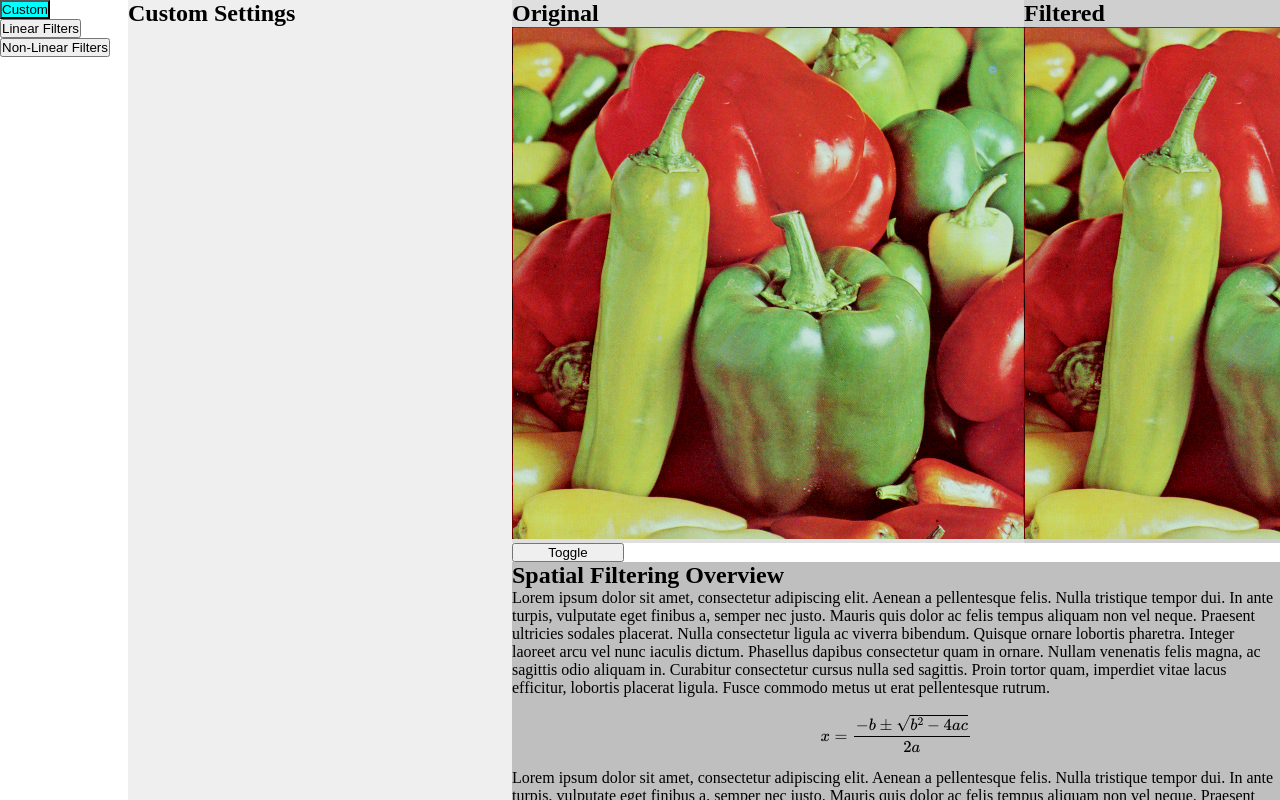
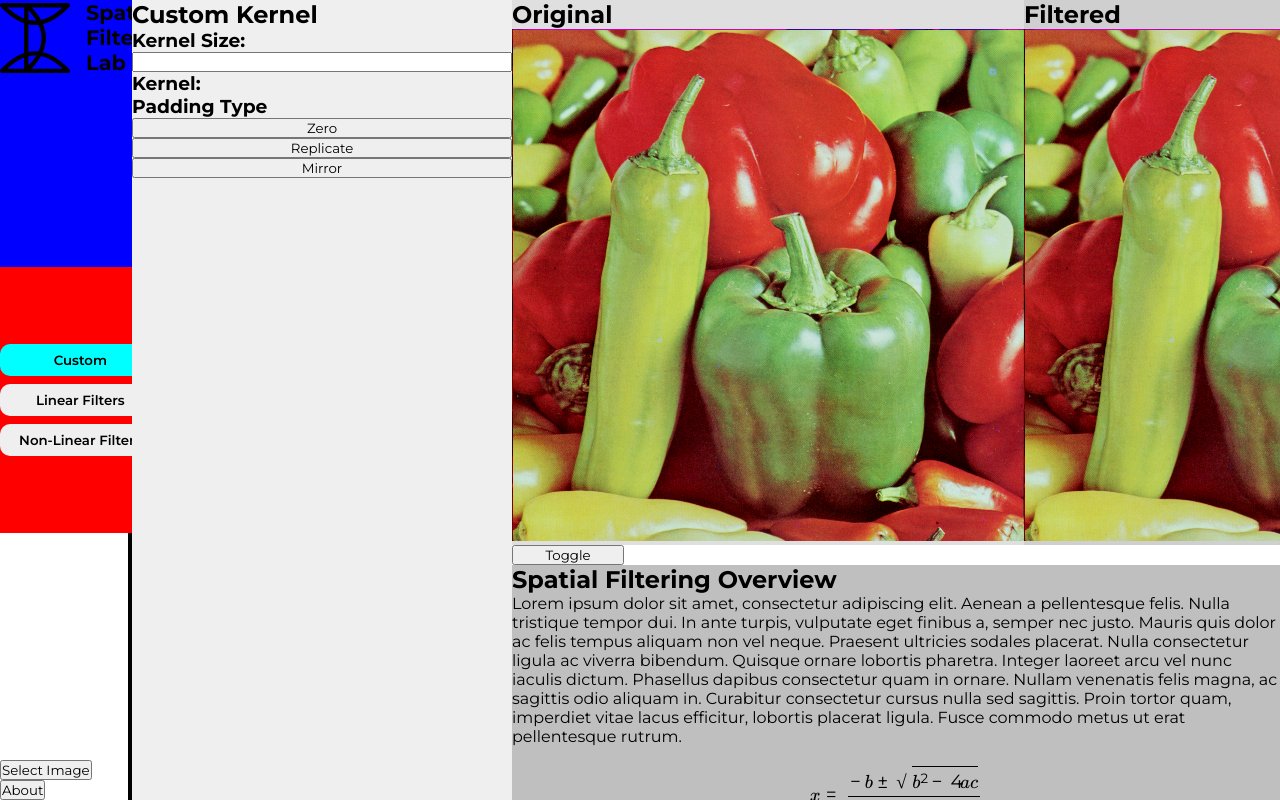
Before and after one commit to IanMcAtee/Image-Spatial-Filtering-Webpage, a plain HTML site: page view.html in a window 1280 px wide. Shown: the top 800 px of the page. Drawn offline with nearby package versions, Linux system fonts and the light colour scheme.

Commit message:
Progress

```diff
--- a/view.html
+++ b/view.html
@@ -20,22 +20,29 @@
 
 <body>
     <main class="main-container">
-        <div class="nav-container">
+        <div class="nav-grid">
+            <div class="logo-title-cell-container">
+                <div class="logo-title-container">
+                    <svg xmlns="http://www.w3.org/2000/svg" width="70" height="70" viewBox="0 0 128 128" fill="none" stroke="black" stroke-width="8"><path d="M 4 4 Q 64 68 124 4 Z M 48 4 Q 112 64 48 124 Z M 4 124 Q 64 60 124 124 Z" stroke-linejoin="round"/></svg>
+                    <h1>Spatial<br/>Filter<br/>Lab</h1>
+                </div>
+            </div>
+            <div class="filter-type-nav-container">
                 <ul>
                     <li><button class="settings-nav-btn" data-nav-target="custom">Custom</button></li>
                     <li>
                         <button class="header-nav-btn">Linear Filters</button>
-                    <ul class="nav-submenu-container hidden">
+                        <ul class="nav-submenu-container indent-level-1 hidden">
                             <li>
                                 <button class="header-nav-btn">Smoothing</button>
-                            <ul class="nav-submenu-container hidden">
+                                <ul class="nav-submenu-container indent-level-2 hidden">
                                     <li><button class="settings-nav-btn" data-nav-target="box-filter">Box Filter</button></li>
                                     <li><button class="settings-nav-btn" data-nav-target="gaussian">Gaussian</button></li>
                                 </ul>
                             </li>
                             <li>
                                 <button class="header-nav-btn">Sharpening</button>
-                            <ul class="nav-submenu-container hidden">
+                                <ul class="nav-submenu-container indent-level-2 hidden">
                                     <li><button class="settings-nav-btn" data-nav-target="laplacian">Laplacian</button></li>
                                     <li><button class="settings-nav-btn" data-nav-target="unsharp-masking">Unsharp Masking</button></li>
                                     <li><button class="settings-nav-btn" data-nav-target="sobel">Sobel Edge Detection</button></li>
@@ -45,7 +52,7 @@
                     </li>
                     <li>
                         <button class="header-nav-btn">Non-Linear Filters</button>
-                    <ul class="nav-submenu-container hidden">
+                        <ul class="nav-submenu-container indent-level-1 hidden">
                             <li><button class="settings-nav-btn" data-nav-target="median">Median</button></li>
                             <li><button class="settings-nav-btn" data-nav-target="min">Minimum</button></li>
                             <li><button class="settings-nav-btn" data-nav-target="max">Maximum</button></li>
@@ -55,9 +62,26 @@
                     </li>
                 </ul>
             </div>
+            <div class="bottom-nav-container">
+                <ul>
+                    <li><button>Select Image</button></li>
+                    <li><button>About</button></li>
+                </ul>
+            </div>
+        </div>
+
 
         <div id="settings-container">
-            <h2>Custom Settings</h2>
+            <h2>Custom Kernel</h2>
+            <h3>Kernel Size:</h3>
+            <input id="kernel-size-input" type="number" min="3" max="9" step="2"/>
+            <h3>Kernel:</h3>
+            <div id="kernel-grid"></div>
+            <h3>Padding Type</h3>
+            <button>Zero</button>
+            <button>Replicate</button>
+            <button>Mirror</button>
+
         </div>
 
         <div class="image-explainer-container">
--- a/viewStyles.css
+++ b/viewStyles.css
@@ -1,7 +1,15 @@
+:root {
+  --accentColor: rgb(127, 255, 212);
+}
 
 *{
     padding: 0;
     margin: 0;
+    font-family: Montserrat;
+}
+
+ul{
+    list-style: none;
 }
 
 .main-container{
@@ -9,20 +17,93 @@
     height: 100vh;
 }
 
+h1{
+    font-size: 1.3rem;
+    margin-left: 1rem;
+}
 
 
-.nav-container{
-    background-color: white;
+/* NAVIGATION PANE PROPERTIES ----------------------------------------------------------*/
+.nav-grid{
+    display: grid;
+    grid-template-rows: 1fr 1fr 1fr;
+    height: 100vh;
+    width: 10%;
+    border: solid;
+    border-width: 0px 4px 0px 0px;
+}
+
+.logo-title-cell-container{
+    grid-row: 1;
+    background-color: blue;
     display: flex;
     flex-direction: column;
-    width: 10%;
 }
 
+.logo-title-container{
+    display: flex;
+    align-items: center;
+}
+
+
+.filter-type-nav-container{
+    grid-row: 2;
+    background-color: red;
+    display: flex;
+    flex-direction: column;
+    justify-content: center;
+    align-items: center;
+}
+
+.bottom-nav-container{
+    display: flex;
+    flex-direction: column-reverse;
+}
+
+.header-nav-btn{
+    width: 10rem;
+    height: 2rem;
+    border: none;
+    border-radius: 10px;
+    margin: 0.25rem 0rem;
+    font-weight: 600;
+}
+
+.settings-nav-btn{
+    width: 10rem;
+    height: 2rem;
+    border: none;
+    border-radius: 10px;
+    margin: 0.25rem 0rem;
+    font-weight: 600;
+}
+
+.indent-level-1{
+    margin-left: 1rem;
+}
+
+.indent-level-2{
+    margin-left: 2rem;
+}
+
+/* SETTINGS PANE PROPERTIES -------------------------------------------------- */
 
 #settings-container{
     background-color: #efefef;
     display: flex;
-    width: 30%
+    flex-direction: column;
+    width: 30%;
+}
+
+#kernel-grid{
+    display: grid;
+    grid-template-columns: repeat(4, 1fr);
+    grid-template-rows: repeat(4, 1fr);
+    width: fit-content;
+}
+
+.kernel-cell{
+    width: 3.5rem;
 }
 
 .image-explainer-container{
--- a/viewmodel.js
+++ b/viewmodel.js
@@ -22,10 +22,10 @@ Array.from(headerNavBtns).forEach(btn => {
     btn.addEventListener("click", toggleSubmenu)
 });
 
-const explainerContainer = document.getElementById("explainer-container");
-explainerContainer.style.height = "40%";
-const explainerVisibilityBtn = document.getElementById("explainer-visibility-btn");
-explainerVisibilityBtn.addEventListener("click", toggleExplainerContainerHeight)
+//const explainerContainer = document.getElementById("explainer-container");
+//explainerContainer.style.height = "40%";
+//const explainerVisibilityBtn = document.getElementById("explainer-visibility-btn");
+//explainerVisibilityBtn.addEventListener("click", toggleExplainerContainerHeight)
 
 function navigateToSettingsPanel(event)
 {
@@ -98,5 +98,39 @@ function toggleElementVisibility(element)
     }
 }
 
-console.log(settingsContainer);
-console.log(boxFilterSettingsHTML);
+
+// SETTINGS CONTAINER PROPERTIES ///////////////////
+let kernelSizeInput = document.getElementById("kernel-size-input");
+let kernelSize = 3;
+let kernelGrid = document.getElementById("kernel-grid");
+kernelSizeInput.oninput = updateKernelSize;
+console.log(`Original number of cells: ${kernelGrid.children.length}`);
+
+
+function updateKernelSize()
+{
+    kernelSize = kernelSizeInput.value;
+    console.log(kernelSize);
+    let oldCells = kernelGrid.children;
+    console.log(`Number of old cells: ${oldCells.length}`)
+
+    // Clear old cells
+    kernelGrid.innerHTML = "";
+
+    console.log(`Number of old cells after clearing: ${oldCells.length}`)
+
+    // Reformat grid layout
+    kernelGrid.style.gridTemplateColumns = `repeat(${kernelSize}, 1fr)`;
+    kernelGrid.style.gridTemplateRows = `repeat(${kernelSize}, 1fr)`;
+
+    console.log(`Grid Template Rows: ${kernelGrid.style.gridTemplateRows}`);
+
+    // Add new cells
+    for (let i = 0; i < kernelSize*kernelSize; i++)
+    {
+        let newCell = document.createElement("input");
+        newCell.type = "number";
+        newCell.classList.add("kernel-cell");
+        kernelGrid.appendChild(newCell);
+    }
+}
```
Lines whose indentation alone changed are shown as unchanged.
